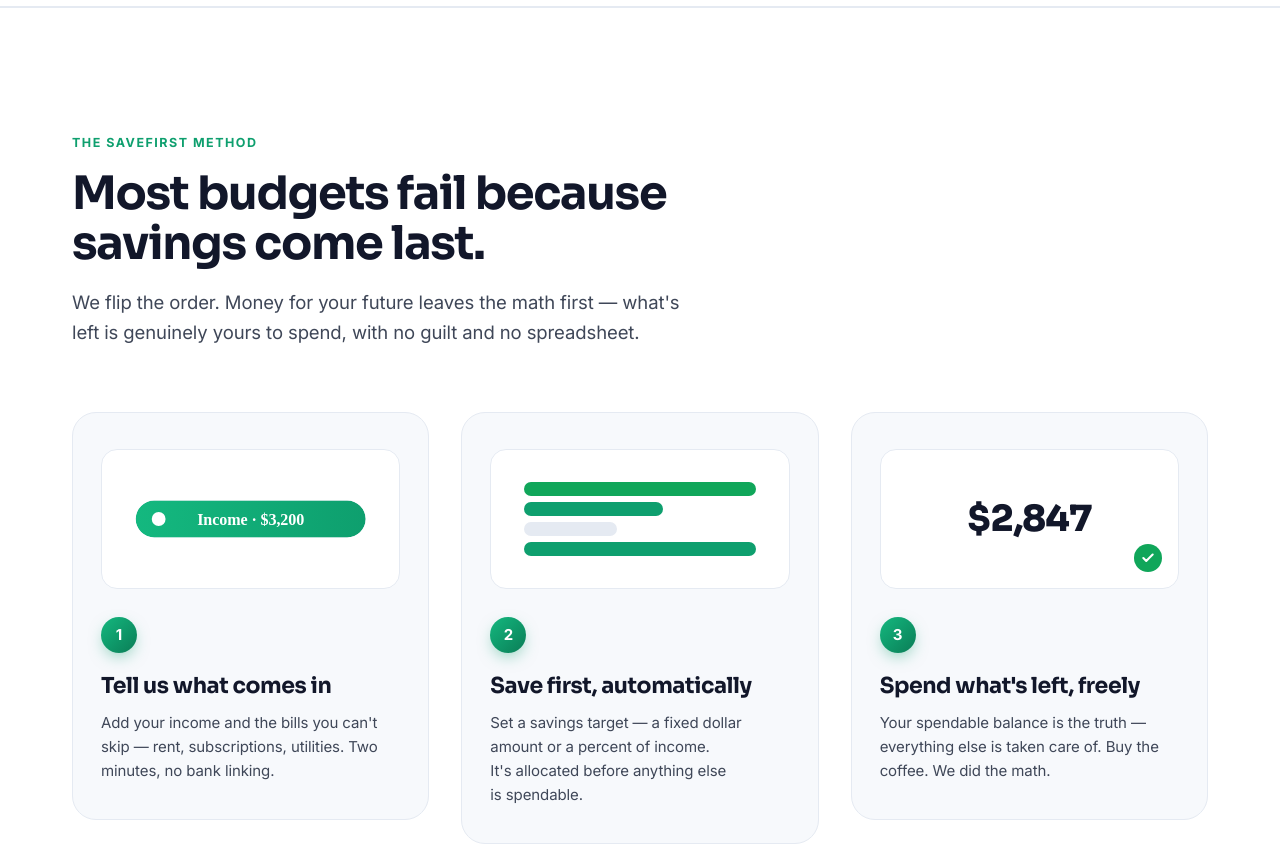
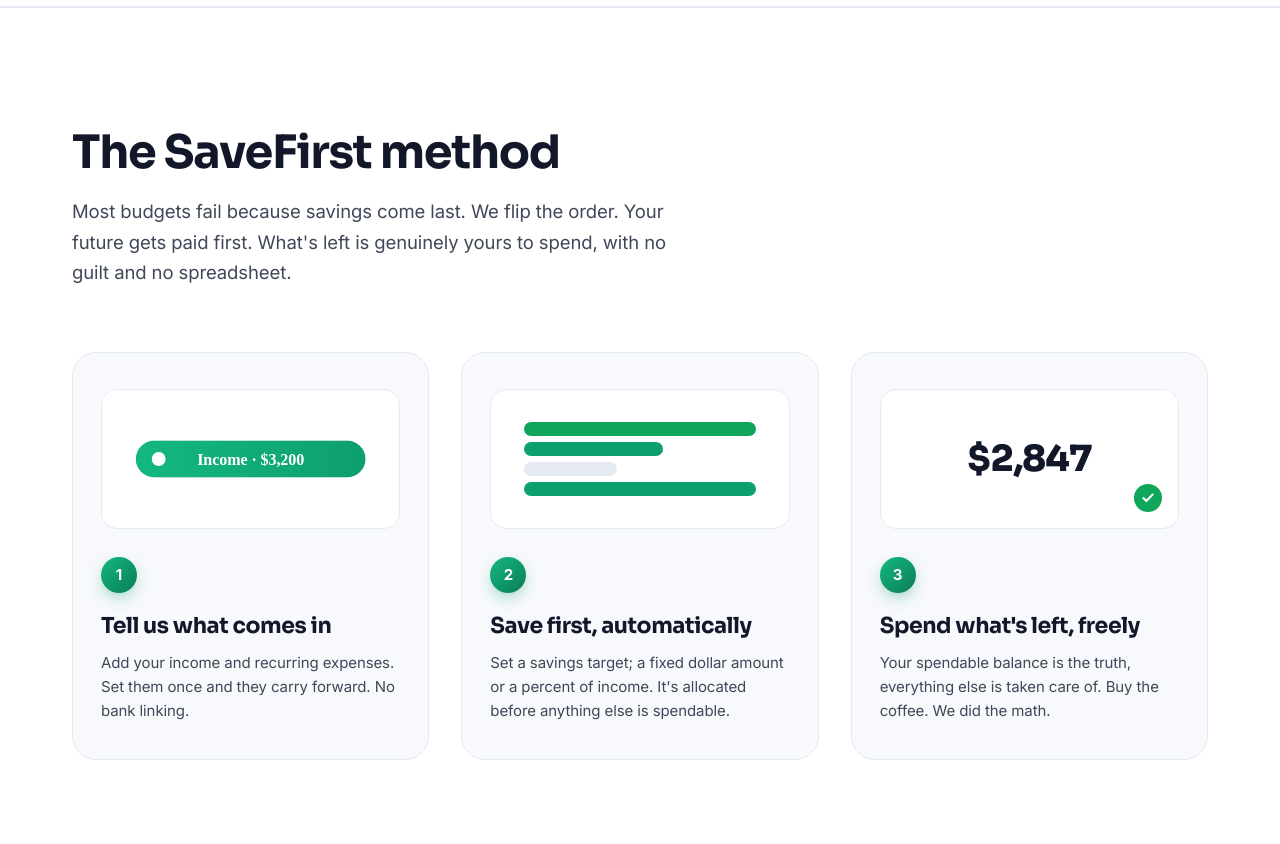
Before and after one commit to teaksoftwarestudio/savefirst-website, a Next.js app: page / in a window 1280 px wide. Shown: the part 1220-2064 px from the top of the page. Built offline with nearby package versions, Linux system fonts and the light colour scheme.

Commit message:
sf method changes

```diff
--- a/app/page.tsx
+++ b/app/page.tsx
@@ -196,19 +196,19 @@
         <div className="wrap">
           <Reveal>
             <div className="section-head">
-              <span className="eyebrow">The SaveFirst method</span>
-              <h2>Most budgets fail because savings come last.</h2>
+              <h2>The SaveFirst method</h2>
               <p>
-                We flip the order. Money for your future leaves the math first — what&apos;s
-                left is genuinely yours to spend, with no guilt and no spreadsheet.
+                Most budgets fail because savings come last. We flip the order. Your future
+                gets paid first. What&apos;s left is genuinely yours to spend, with no guilt
+                and no spreadsheet.
               </p>
             </div>
           </Reveal>
           <div className="how-steps">
             {[
-              { viz: <Viz1 />, n: "1", title: "Tell us what comes in", body: "Add your income and the bills you can't skip — rent, subscriptions, utilities. Two minutes, no bank linking." },
-              { viz: <Viz2 />, n: "2", title: "Save first, automatically", body: "Set a savings target — a fixed dollar amount or a percent of income. It's allocated before anything else is spendable." },
-              { viz: <Viz3 />, n: "3", title: "Spend what's left, freely", body: "Your spendable balance is the truth — everything else is taken care of. Buy the coffee. We did the math." },
+              { viz: <Viz1 />, n: "1", title: "Tell us what comes in", body: "Add your income and recurring expenses. Set them once and they carry forward. No bank linking." },
+              { viz: <Viz2 />, n: "2", title: "Save first, automatically", body: "Set a savings target; a fixed dollar amount or a percent of income. It's allocated before anything else is spendable." },
+              { viz: <Viz3 />, n: "3", title: "Spend what's left, freely", body: "Your spendable balance is the truth, everything else is taken care of. Buy the coffee. We did the math." },
             ].map((step, i) => (
               <Reveal key={step.n} delay={i * 0.12}>
                 <motion.div
```
